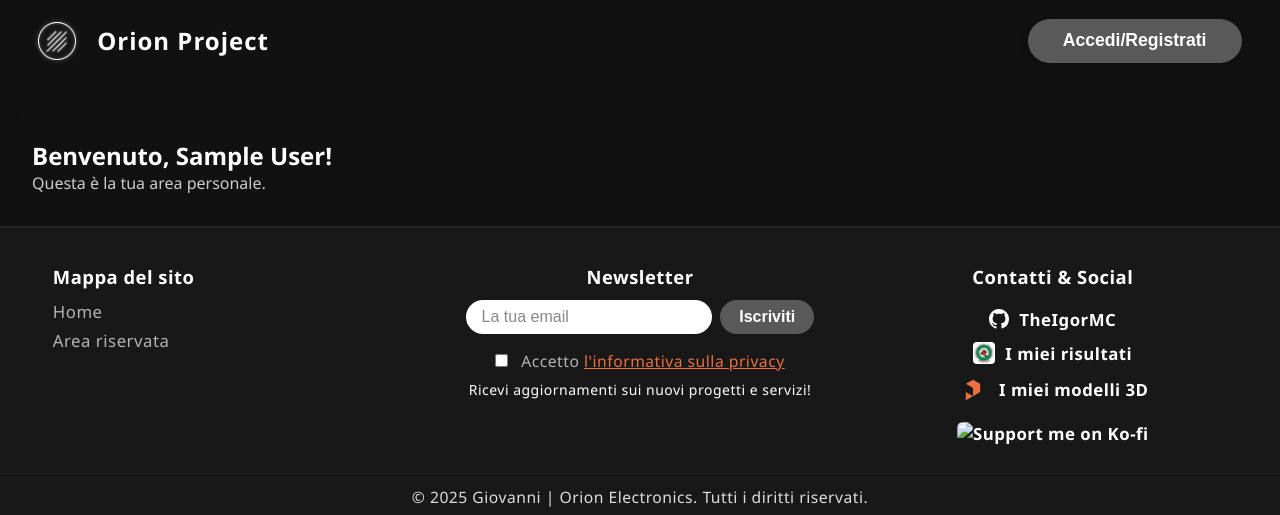
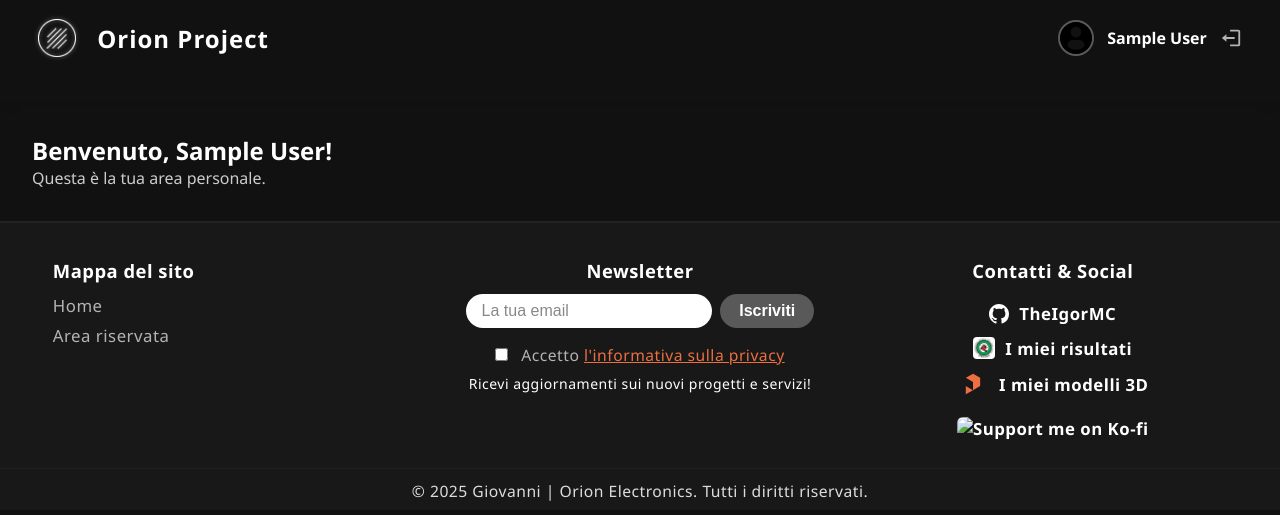
Before and after one commit to TheIgorMC/mysite, a Flask app: page /account in a window 1280 px wide. Shown: the top 515 px of the page. Run offline with Flask 3, Linux system fonts and the light colour scheme; the visitor is signed in with stand-in values (Sample User, id 1).

Commit message:
Updated navbar

```diff
--- a/templates/_navbar.html
+++ b/templates/_navbar.html
@@ -4,18 +4,27 @@
     <img src="{{ url_for('static', filename='media/logoOrion.png') }}" alt="Orion Logo" class="logo-img">
     <span class="logo-text">Orion Project</span>
 </a>
-  <div id="account-area">
-    <button class="reserved-btn" id="login-btn" onclick="window.location.href='{{ url_for('login') }}'">Accedi/Registrati</button>
-    <div id="user-info" style="display:none; align-items:center; gap:0.7rem;">
-      <img id="user-avatar" src="{{ url_for('static', filename='media/default-avatar.png') }}" alt="Avatar" style="width:36px;height:36px;border-radius:50%;object-fit:cover;border:2px solid #595959;">
-      <span id="user-name" style="font-weight:600;color:#fff;">Username</span>
-      <button id="account-gear" style="background:none;border:none;cursor:pointer;padding:0;margin-left:0.2rem;">
-        <svg width="22" height="22" fill="#b3b3b3" viewBox="0 0 24 24"><path d="M12 15.5A3.5 3.5 0 1 0 12 8.5a3.5 3.5 0 0 0 0 7zm7.43-2.06l1.77-1.02a1 1 0 0 0 .37-1.36l-1.68-2.91a1 1 0 0 0-1.28-.45l-1.77 1.02a7.03 7.03 0 0 0-1.52-.88l-.27-2A1 1 0 0 0 14 4h-3a1 1 0 0 0-1 .86l-.27 2a7.03 7.03 0 0 0-1.52.88l-1.77-1.02a1 1 0 0 0-1.28.45l-1.68-2.91a1 1 0 0 0 .37 1.36l1.77 1.02c-.06.32-.1.65-.1.99s.04.67.1.99l-1.77 1.02a1 1 0 0 0-.37 1.36l1.68 2.91a1 1 0 0 0 1.28.45l1.77-1.02c.47.34.98.63 1.52.88l.27 2A1 1 0 0 0 11 20h3a1 1 0 0 0 1-.86l.27-2c.54-.25 1.05-.54 1.52-.88l1.77 1.02a1 1 0 0 0 1.28-.45l1.68-2.91a1 1 0 0 0-.37-1.36l-1.77-1.02c.06-.32.1-.65.1-.99s-.04-.67-.1-.99z"></path></svg>
+  <div id="account-area" style="display:flex;align-items:center;gap:1.2rem;">
+    {% if current_user.is_authenticated %}
+      <div id="user-info" style="display:flex;align-items:center;gap:0.8rem;">
+        <img id="user-avatar" src="{{ url_for('static', filename='media/default-avatar.png') }}" alt="Avatar" style="width:36px;height:36px;border-radius:50%;object-fit:cover;border:2px solid #595959;">
+
+        <a href="{{ url_for('account') }}" style="color:#fff;font-weight:600;text-decoration:none;">
+          {{ current_user.name }}
+        </a>
+
+        <a href="{{ url_for('logout') }}" title="Logout" style="display:flex;align-items:center;">
+          <svg width="22" height="22" fill="#b3b3b3" viewBox="0 0 24 24" style="cursor:pointer;">
+            <path d="M16 13v-2H7V8l-5 4 5 4v-3zM20 3h-9v2h9v14h-9v2h9c1.1 0 2-.9 2-2V5c0-1.1-.9-2-2-2z"/>
+          </svg>
+        </a>
+      </div>
+    {% else %}
+      <button class="reserved-btn" id="login-btn" onclick="window.location.href='{{ url_for('login') }}'">
+        Accedi/Registrati
       </button>
-      <div id="account-dropdown" style="display:none;position:absolute;right:2vw;top:60px;background:#181818;border:1px solid #222;border-radius:1rem;padding:1rem;min-width:180px;z-index:100;box-shadow:0 4px 24px #0008;">
-        <a href="#" style="color:#fff;text-decoration:none;display:block;padding:0.5rem 0;">Gestisci account</a>
-        <a href="#" style="color:#fff;text-decoration:none;display:block;padding:0.5rem 0;">Logout</a>
-      </div>
-    </div>
+    {% endif %}
   </div>
+
+
 </nav>
```
